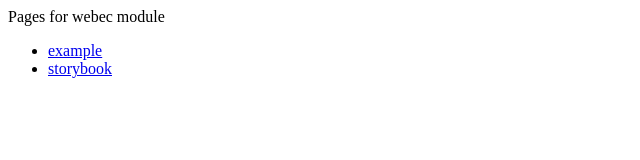
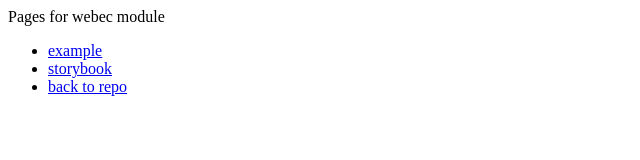
Before and after one commit to 0x49b/FHNW_webec, a plain HTML site: page docs/index.html in a window 1280 px wide. Shown: the whole page, without its empty margins (0-640 px from the left). Drawn offline with Linux system fonts and the light colour scheme.

Commit message:
added back to repo

```diff
--- a/docs/index.html
+++ b/docs/index.html
@@ -10,6 +10,7 @@ Pages for webec module
 <ul>
     <li><a href="./example.html">example</a> </li>
     <li><a href="./storybook.html">storybook</a> </li>
+    <li><a href="https://github.com/lichtwellenreiter/FHNW_webec">back to repo</a> </li>
 </ul>
 
 </body>
```
